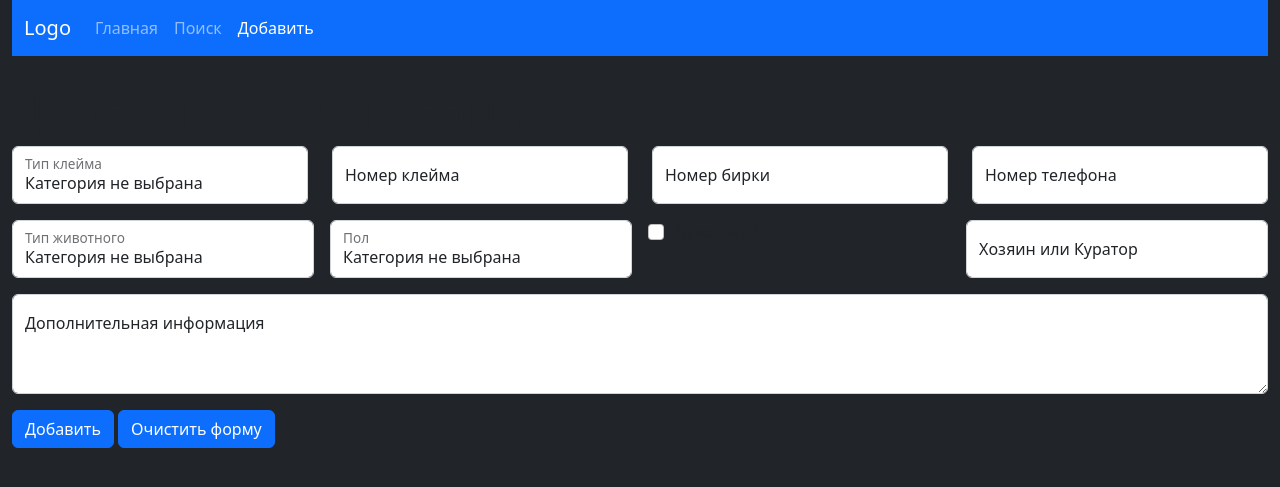
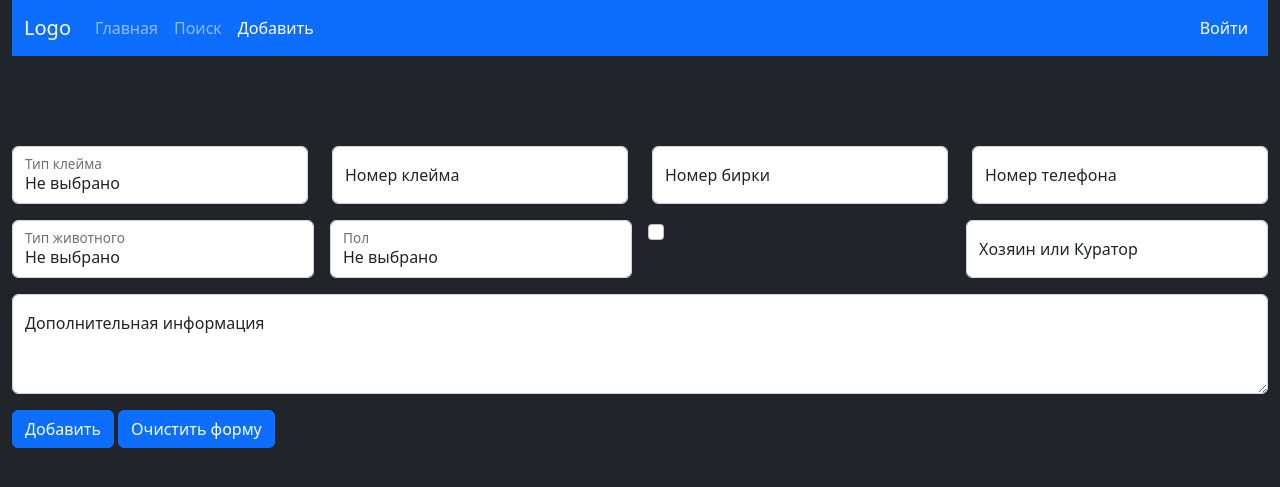
Before and after one commit to MrFakir/zoobase, a Django app: page /add/ in a window 1280 px wide. Shown: the top 487 px of the page. Run offline with Django 4.2, Linux system fonts and the light colour scheme; data comes from the database, SQL or seed files in the repository; both versions use the stored data as it was after the commit.

Commit message:
add login class

```diff
--- a/zoobase/app/forms.py
+++ b/zoobase/app/forms.py
@@ -1,3 +1,4 @@
+from django.contrib.auth.forms import AuthenticationForm
 from django.core.exceptions import ValidationError
 from django import forms
 
@@ -7,16 +8,14 @@
 class AddStigmaForm(forms.ModelForm):
     def __init__(self, *args, **kwargs):
         super().__init__(*args, **kwargs)
-        self.fields['type_animal'].empty_label = "Категория не выбрана"
-        self.fields['sex'].empty_label = "Категория не выбрана"
-        self.fields['type'].empty_label = "Категория не выбрана"
+        self.fields['type_animal'].empty_label = 'Не выбрано'
+        self.fields['sex'].empty_label = 'Не выбрано'
+        self.fields['type'].empty_label = 'Не выбрано'
 
     class Meta:
         model = Stigmas
         fields = ['type', 'number', 'tag_number', 'type_animal', 'sex', 'the_pet', 'master', 'phone_number',
                   'description']
-
-
 
         widgets = {
             'number': forms.NumberInput(
@@ -38,9 +37,7 @@
                        'placeholder': model.description.field.verbose_name}),
         }
 
-    # def clean_title(self):
-    #     title = self.cleaned_data['title']
-    #     if len(title) > 200:
-    #         raise ValidationError('Длина превышает 200 символов')
-    #
-    #     return title
+
+class LoginUserForm(AuthenticationForm):
+    username = forms.CharField(label='Имя пользователя', widget=forms.TextInput(attrs={'class': 'form-control', }))
+    password = forms.CharField(label='Пароль', widget=forms.PasswordInput(attrs={'class': 'form-control', }))
--- a/zoobase/app/templates/app/add_page.html
+++ b/zoobase/app/templates/app/add_page.html
@@ -6,7 +6,7 @@
 
 
 {% block content %}
-<h1 class="display-5">Добавить новую запись</h1>
+
     {% if messages %}
      {% for message in messages %}
          <div class="alert alert-{{ message.tags }}" role="alert">
--- a/zoobase/app/templates/app/base.html
+++ b/zoobase/app/templates/app/base.html
@@ -13,9 +13,14 @@
 <body>
 
 <div class="container-fluid">
+    {% if request.user.is_authenticated %}
+        {% show_menu active_class=active auth=True username=user.username %}
+    {% else %}
+        {% show_menu active_class=active %}
+    {% endif %}
 
-    {% show_menu active_class=active %}
-<div class="row"><br></div>
+    <div class="row"><br></div>
+    <h1 class="display-5">{{ title }}</h1>
     {% block content %} {% endblock %}
 </div>
 
--- a/zoobase/app/templates/app/index.html
+++ b/zoobase/app/templates/app/index.html
@@ -7,7 +7,7 @@
 
 
 {% block content %}
-<h1 class="display-5">Волонтерская база животных Екатеринбурга</h1>
+
 
     {% render_table table %}
 
--- a/zoobase/app/templates/app/menu_tpl.html
+++ b/zoobase/app/templates/app/menu_tpl.html
@@ -6,7 +6,7 @@
             <span class="navbar-toggler-icon"></span>
         </button>
         <div class="collapse navbar-collapse" id="navbarNav">
-            <ul class="navbar-nav">
+            <ul class="navbar-nav me-auto mb-2 mb-lg-0">
                 {% for m in menu %}
                     <li class="nav-item">
                         {% if active_class == m.url_name %}
@@ -17,6 +17,21 @@
                     </li>
                 {% endfor %}
             </ul>
+            <ul class="navbar-nav">
+                {% if auth %}
+                    <li class="nav-item">
+                        <a class="nav-link active" aria-current="page"
+                           href="{% url 'login' %}">Привет {{ username }}!</a>
+                    </li>
+                    <li class="nav-item">
+                        <a class="nav-link active" aria-current="page" href="{% url 'login' %}">Выход</a>
+                    </li>
+                {% else %}
+                    <li class="nav-item">
+                        <a class="nav-link active" aria-current="page" href="{% url 'login' %}">Войти</a>
+                    </li>
+                {% endif %}
+            </ul>
         </div>
     </div>
 </nav>
--- a/zoobase/app/templates/app/search.html
+++ b/zoobase/app/templates/app/search.html
@@ -7,7 +7,7 @@
 
 
 {% block content %}
-    <h1 class="display-5">Введите данные для поиска</h1>
+
 
     <form action="" method="get">
 
--- a/zoobase/app/templatetags/menu.py
+++ b/zoobase/app/templatetags/menu.py
@@ -4,9 +4,10 @@
 
 
 @register.inclusion_tag('app/menu_tpl.html')
-def show_menu(active_class=''):
+def show_menu(active_class='', auth='', username=''):
     menu = [{'title': "Главная", 'url_name': 'home'},
             {'title': "Поиск", 'url_name': 'search'},
             {'title': "Добавить", 'url_name': 'add_page'},
             ]
-    return {'menu': menu, 'active_class': active_class}
+
+    return {'menu': menu, 'active_class': active_class, 'auth': auth, 'username': username}
--- a/zoobase/app/urls.py
+++ b/zoobase/app/urls.py
@@ -6,6 +6,7 @@
     path('', Home.as_view(), name='home'),
     path('search/', Search.as_view(), name='search'),
     path('add/', AddPage.as_view(), name='add_page'),
+    path('login/', LoginUser.as_view(), name='login'),
     # path('app/', index1),
     # path('<str:slag>/', index1),
 ]
--- a/zoobase/app/views.py
+++ b/zoobase/app/views.py
@@ -1,3 +1,5 @@
+from django.contrib.auth.forms import AuthenticationForm
+from django.contrib.auth.views import LoginView
 from django.contrib.messages.views import SuccessMessageMixin
 from django.urls import reverse_lazy
 from django.views.generic import CreateView
@@ -5,7 +7,7 @@
 from django_tables2 import SingleTableView
 
 from .filters import StigmasFilter
-from .forms import AddStigmaForm
+from .forms import AddStigmaForm, LoginUserForm
 from .tables import SearchTable, HomeTable
 from .utils import TableViewsMixin
 
@@ -14,10 +16,9 @@
     table_class = HomeTable
     template_name = 'app/index.html'
 
-
     def get_context_data(self, **kwargs):
         context = super().get_context_data(**kwargs)
-        context['title'] = 'Главная'
+        context['title'] = 'Волонтерская база животных Екатеринбурга'
         context['active'] = 'home'
 
         return context
@@ -39,21 +40,41 @@
 
 class AddPage(SuccessMessageMixin, CreateView):
     form_class = AddStigmaForm
+
     template_name = 'app/add_page.html'
     success_url = reverse_lazy('add_page')
     success_message = 'Запись добавлена в таблицу'
+
+    def form_valid(self, form):
+        # form.instance.created_by = self.request.user
+        form.instance.author = '123123123'
+        return super().form_valid(form)
 
     def get_context_data(self, **kwargs):
         context = super().get_context_data(**kwargs)
         context['title'] = 'Добавить новую запись'
         context['active'] = 'add_page'
-        print(context)
+
         return context
 
 
+class LoginUser(LoginView):
+    form_class = LoginUserForm
+    template_name = 'app/login.html'
+    success_url = reverse_lazy('add_page')
 
+    def get_context_data(self, **kwargs):
+        context = super().get_context_data(**kwargs)
+        context['title'] = 'Авторизация'
+        context['active'] = 'login'
+        return context
+    # def get_context_data(self, *, object_list=None, **kwargs):
+    #     context = super().get_context_data(**kwargs)
+    #     c_def = self.get_user_context(title="Авторизация")
+    #     return dict(list(context.items()) + list(c_def.items()))
 
-
+    # def post(self, request, *args, **kwargs):
+    #     super(AddPage, self).post(request)
 
 # def home_def(request):
 #     table = StigmasTable(Stigmas.objects.all())
```
Also changed, not shown: zoobase/app/templates/app/login.html (added, +38 -0 lines), zoobase/app/templates/app/profile.html (added, +10 -0 lines), zoobase/db.sqlite3.
